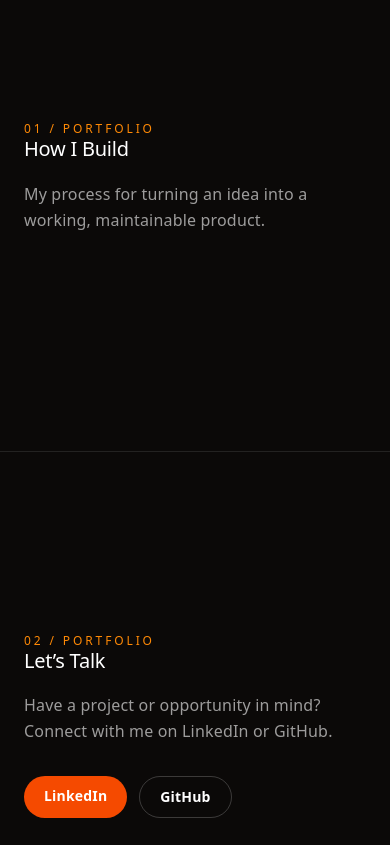
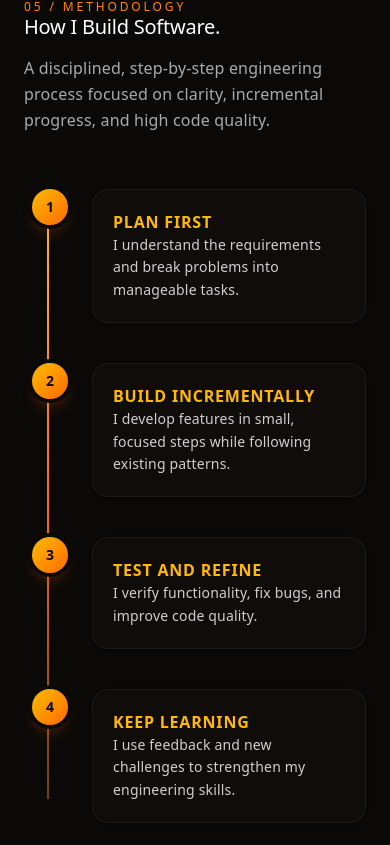
Before and after one commit to JuanLuis-stack/portfolio, a React app: page / in a window 390 px wide. Shown: the part 7099-7944 px from the top of the page. Built offline with nearby package versions, Linux system fonts and the light colour scheme; the HTML template or start-up script is replaced by a standard one.

Commit message:
feat(how-i-build): create HowIBuild component with vertical timeline style

```diff
--- a/src/App.tsx
+++ b/src/App.tsx
@@ -4,21 +4,7 @@ import AboutMe from "./components/AboutMe";
 import TechStack from "./components/TechStack";
 import MyProjects from "./components/MyProjects";
 import WhatICanDo from "./components/WhatICanDo";
-
-const sections = [
-  {
-    id: "how-i-build",
-    title: "How I Build",
-    description:
-      "My process for turning an idea into a working, maintainable product.",
-  },
-  {
-    id: "lets-talk",
-    title: "Let’s Talk",
-    description:
-      "Have a project or opportunity in mind? Connect with me on LinkedIn or GitHub.",
-  },
-];
+import HowIBuild from "./components/HowIBuild";
 
 function App() {
   return (
@@ -29,33 +15,32 @@ function App() {
       <TechStack />
       <MyProjects />
       <WhatICanDo />
-      {sections.map((section, index) => (
+      <HowIBuild />
+      {/* Let's Talk Section */}
       <section
-          key={section.id}
-          id={section.id}
-          aria-labelledby={`${section.id}-title`}
-          className="flex min-h-[65svh] scroll-mt-8 items-center border-t border-white/10 px-6 py-24 sm:px-10"
+        id="lets-talk"
+        aria-labelledby="lets-talk-title"
+        className="flex min-h-[60svh] scroll-mt-20 items-center border-t border-white/10 px-6 py-24 sm:px-10"
       >
         <div className="mx-auto w-full max-w-5xl">
           <p className="mb-4 text-xs font-medium uppercase tracking-[0.24em] text-orange-400">
-              0{index + 1} / Portfolio
+            06 / Connect
           </p>
           <h2
-              id={`${section.id}-title`}
+            id="lets-talk-title"
             className="mb-5 text-4xl font-semibold tracking-tight text-white sm:text-5xl"
           >
-              {section.title}
+            Let’s Talk.
           </h2>
           <p className="max-w-2xl text-base leading-relaxed text-white/60 sm:text-lg">
-              {section.description}
+            Have a project, open role, or collaboration in mind? Connect with me directly on LinkedIn or GitHub.
           </p>
-            {section.id === "lets-talk" && (
           <div className="mt-8 flex flex-wrap gap-3">
             <a
               href="https://www.linkedin.com/in/juan-luis-arias-rojas-b21693339/"
               target="_blank"
               rel="noreferrer"
-                  className="rounded-full bg-orange-600 px-5 py-2.5 text-sm font-semibold text-white transition-colors hover:bg-orange-500 focus-visible:outline focus-visible:outline-2 focus-visible:outline-offset-2 focus-visible:outline-orange-300"
+              className="rounded-full bg-orange-600 px-6 py-3 text-sm font-semibold text-white shadow-lg shadow-orange-600/30 transition-all hover:bg-orange-500 hover:shadow-orange-600/50 focus-visible:outline focus-visible:outline-2 focus-visible:outline-offset-2 focus-visible:outline-orange-300"
             >
               LinkedIn
             </a>
@@ -63,15 +48,13 @@ function App() {
               href="https://github.com/JuanLuis-stack"
               target="_blank"
               rel="noreferrer"
-                  className="rounded-full border border-white/20 px-5 py-2.5 text-sm font-semibold text-white transition-colors hover:border-white/50 focus-visible:outline focus-visible:outline-2 focus-visible:outline-orange-400"
+              className="rounded-full border border-white/20 bg-white/[0.04] px-6 py-3 text-sm font-semibold text-white transition-all hover:border-white/50 hover:bg-white/[0.08] focus-visible:outline focus-visible:outline-2 focus-visible:outline-orange-400"
             >
               GitHub
             </a>
           </div>
-            )}
         </div>
       </section>
-      ))}
     </main>
   );
 }
--- /dev/null
+++ b/src/components/HowIBuild.tsx
@@ -0,0 +1,90 @@
+const buildSteps = [
+  {
+    step: 1,
+    title: "Plan First",
+    description:
+      "I understand the requirements and break problems into manageable tasks.",
+  },
+  {
+    step: 2,
+    title: "Build Incrementally",
+    description:
+      "I develop features in small, focused steps while following existing patterns.",
+  },
+  {
+    step: 3,
+    title: "Test and Refine",
+    description:
+      "I verify functionality, fix bugs, and improve code quality.",
+  },
+  {
+    step: 4,
+    title: "Keep Learning",
+    description:
+      "I use feedback and new challenges to strengthen my engineering skills.",
+  },
+];
+
+function HowIBuild() {
+  return (
+    <section
+      id="how-i-build"
+      aria-labelledby="how-i-build-title"
+      className="flex min-h-[65svh] scroll-mt-20 items-center border-t border-white/10 px-6 py-24 sm:px-10"
+    >
+      <div className="mx-auto w-full max-w-4xl">
+        <div className="mb-14">
+          <p className="mb-4 text-xs font-medium uppercase tracking-[0.24em] text-orange-400">
+            05 / Methodology
+          </p>
+          <h2
+            id="how-i-build-title"
+            className="mb-4 text-4xl font-semibold tracking-tight text-white sm:text-5xl"
+          >
+            How I Build Software.
+          </h2>
+          <p className="max-w-2xl text-base leading-relaxed text-white/65 sm:text-lg">
+            A disciplined, step-by-step engineering process focused on clarity,
+            incremental progress, and high code quality.
+          </p>
+        </div>
+
+        {/* Timeline structure with prominent left line */}
+        <div className="relative pl-2 sm:pl-4">
+          {/* Vertical left connecting line */}
+          <div
+            aria-hidden="true"
+            className="absolute bottom-6 left-[23px] top-6 w-[2px] bg-gradient-to-b from-amber-400 via-orange-500 to-amber-500/40 sm:left-[27px]"
+          />
+
+          {/* Timeline Nodes */}
+          <div className="space-y-10 sm:space-y-12">
+            {buildSteps.map((item) => (
+              <div
+                key={item.step}
+                className="group relative flex items-start gap-6 sm:gap-8"
+              >
+                {/* Numbered Circular Node */}
+                <div className="relative z-10 flex h-9 w-9 shrink-0 items-center justify-center rounded-full bg-gradient-to-br from-amber-400 to-orange-500 text-sm font-extrabold text-[#0b0908] shadow-lg shadow-orange-500/25 ring-4 ring-[#0b0908] sm:h-10 sm:w-10">
+                  {item.step}
+                </div>
+
+                {/* Content Block */}
+                <div className="flex-1 rounded-2xl border border-white/5 bg-[#14100c]/60 p-5 shadow-sm backdrop-blur-sm transition-all duration-300 hover:border-orange-500/30 hover:bg-[#1a140f]/80 sm:p-6">
+                  <h3 className="text-base font-bold uppercase tracking-wider text-amber-400 transition-colors group-hover:text-amber-300 sm:text-lg">
+                    {item.title}
+                  </h3>
+                  <p className="mt-2 text-sm leading-relaxed text-white/80 sm:text-base">
+                    {item.description}
+                  </p>
+                </div>
+              </div>
+            ))}
+          </div>
+        </div>
+      </div>
+    </section>
+  );
+}
+
+export default HowIBuild;
```
Also changed, not shown: 1 other file (tests, documents, lock files or other folders). Lines whose indentation alone changed are shown as unchanged.
